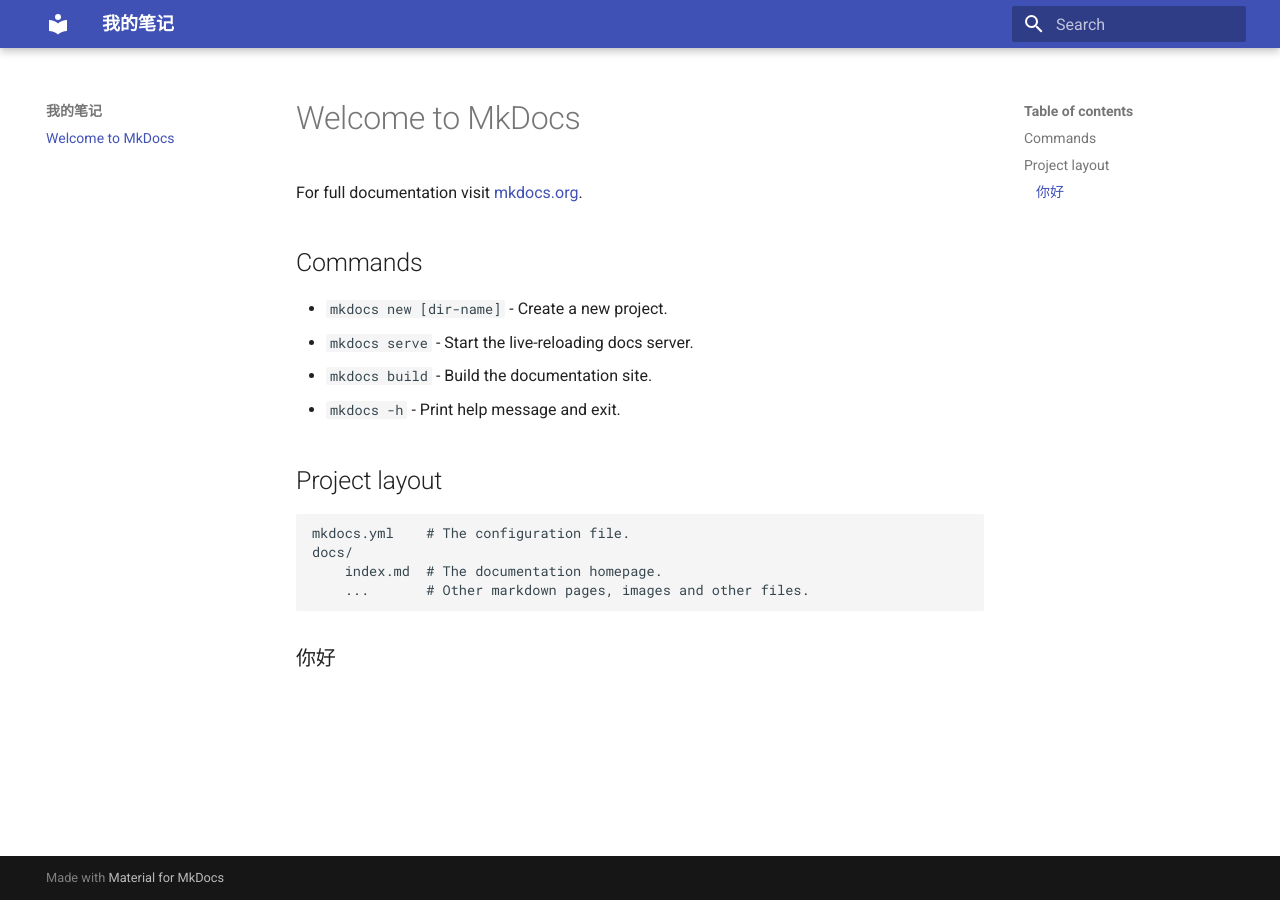
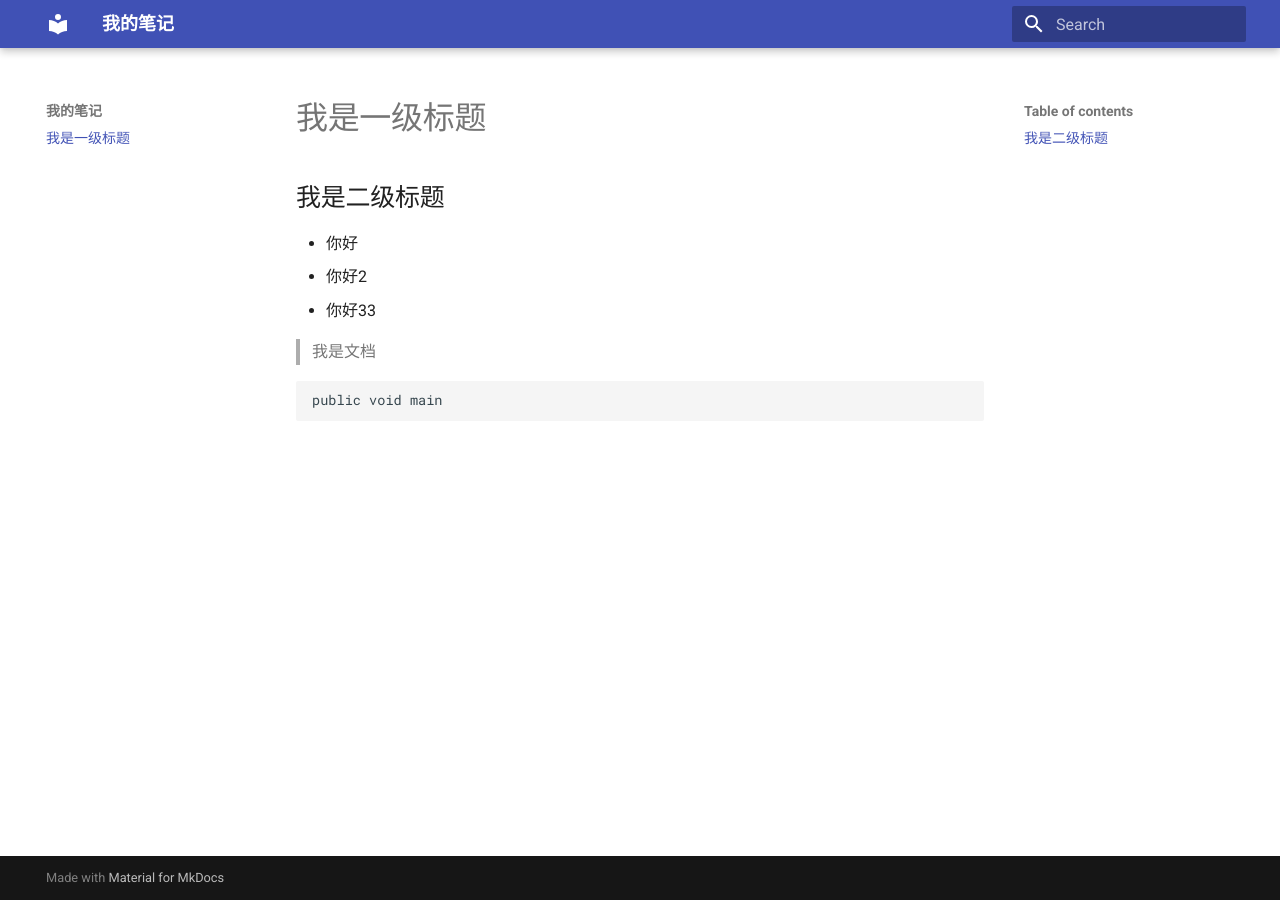
Before and after one commit to hddm-github/panghu989.github.io, an MkDocs documentation site: the page built from docs/index.md, in a window 1280 px wide. Built offline with MkDocs 1.6.1 and Material for MkDocs 9.7.7, drawn with Linux system fonts in a browser that asks for light colours.

Commit message:
第二次提交
第二次提交

````diff
--- a/docs/index.md
+++ b/docs/index.md
@@ -1,19 +1,13 @@
-# Welcome to MkDocs
+# 我是一级标题
 
-For full documentation visit [mkdocs.org](https://www.mkdocs.org).
+## 我是二级标题
 
-## Commands
+* 你好
+* 你好2
+* 你好33
 
-* `mkdocs new [dir-name]` - Create a new project.
-* `mkdocs serve` - Start the live-reloading docs server.
-* `mkdocs build` - Build the documentation site.
-* `mkdocs -h` - Print help message and exit.
+>  我是文档
 
-## Project layout
-
-    mkdocs.yml    # The configuration file.
-    docs/
-        index.md  # The documentation homepage.
-        ...       # Other markdown pages, images and other files.
-
-### 你好
+```java
+public void main
+```
````
Also changed, not shown: site/404.html, site/index.html, site/search/search_index.json.
